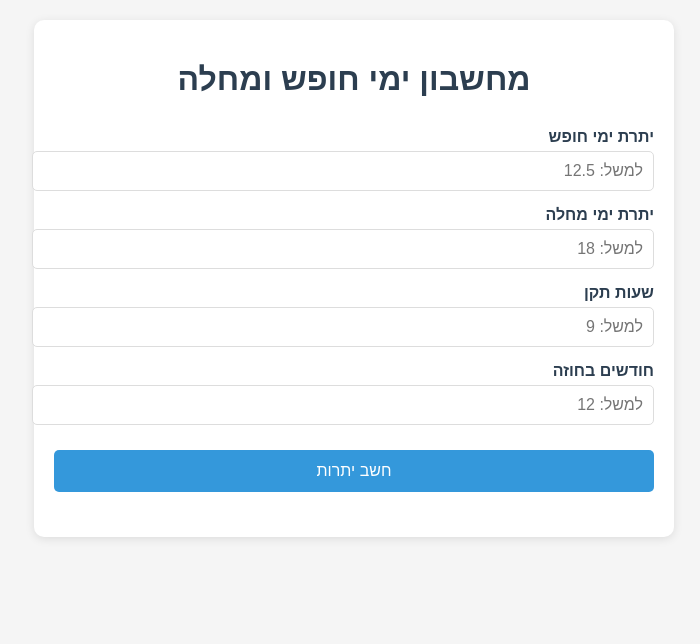
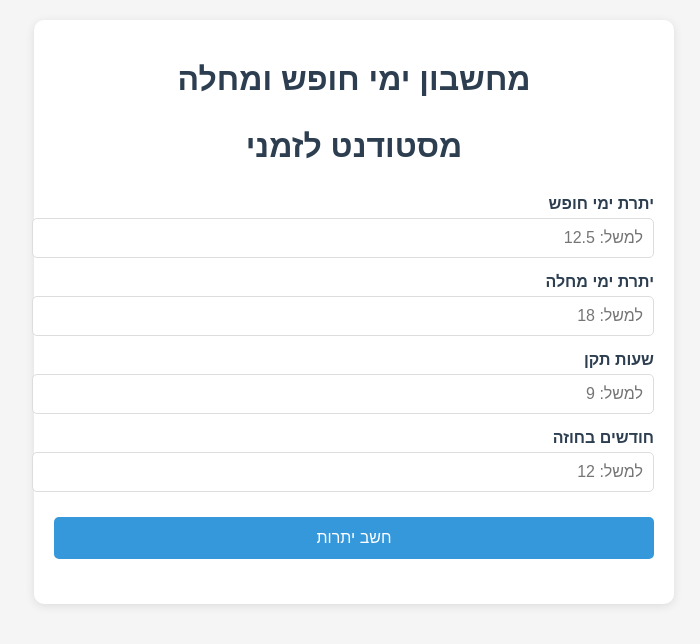
Before and after one commit to udivaksman/MiritVaksmanCalcStudToTemp, a plain HTML site: page index.html in a window 1280 px wide. Shown: the whole page, without its empty margins (286-986 px from the left). Drawn offline with Linux system fonts and the light colour scheme.

Commit message:
Update index.html

```diff
--- a/index.html
+++ b/index.html
@@ -111,7 +111,7 @@
 <body>
     <div class="container">
         <h1>מחשבון ימי חופש ומחלה</h1>
-
+        <h1>מסטודנט לזמני</h1>
         <div class="input-group">
             <label for="vacationDays">יתרת ימי חופש</label>
             <input type="number" id="vacationDays" step="0.01" min="0" placeholder="למשל: 12.5">
```
